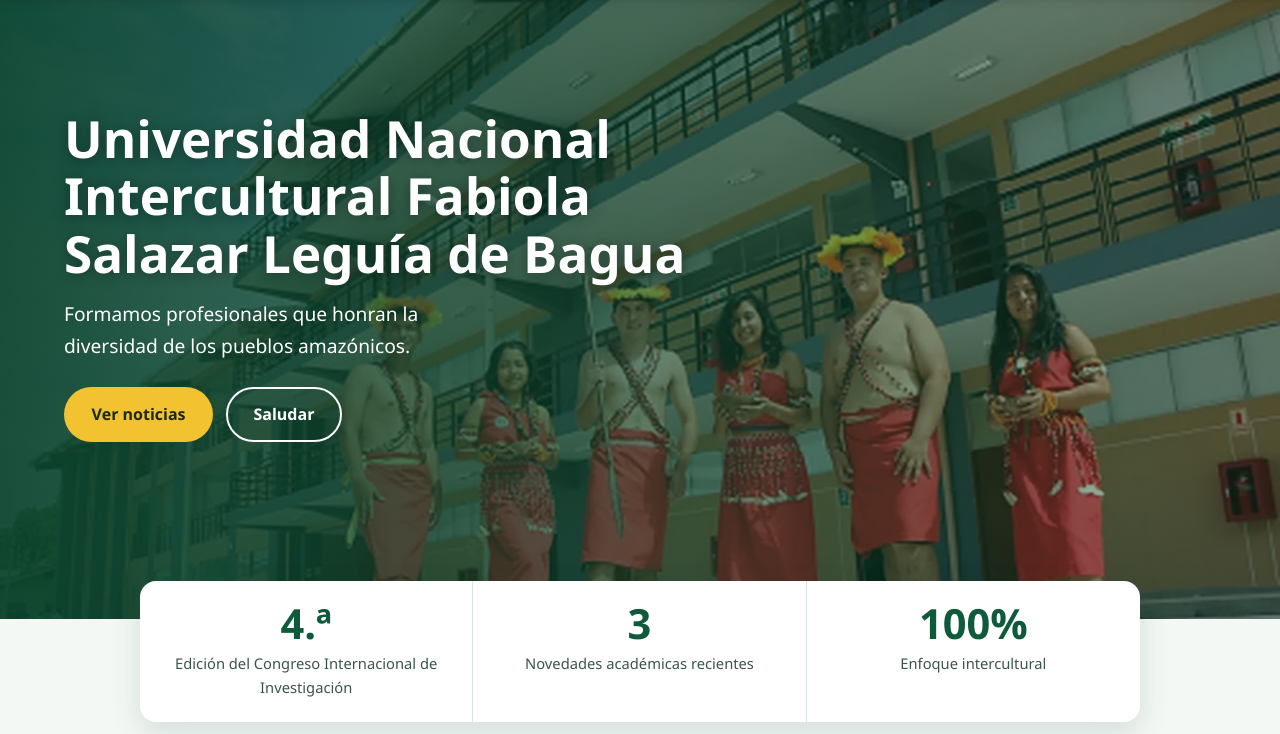
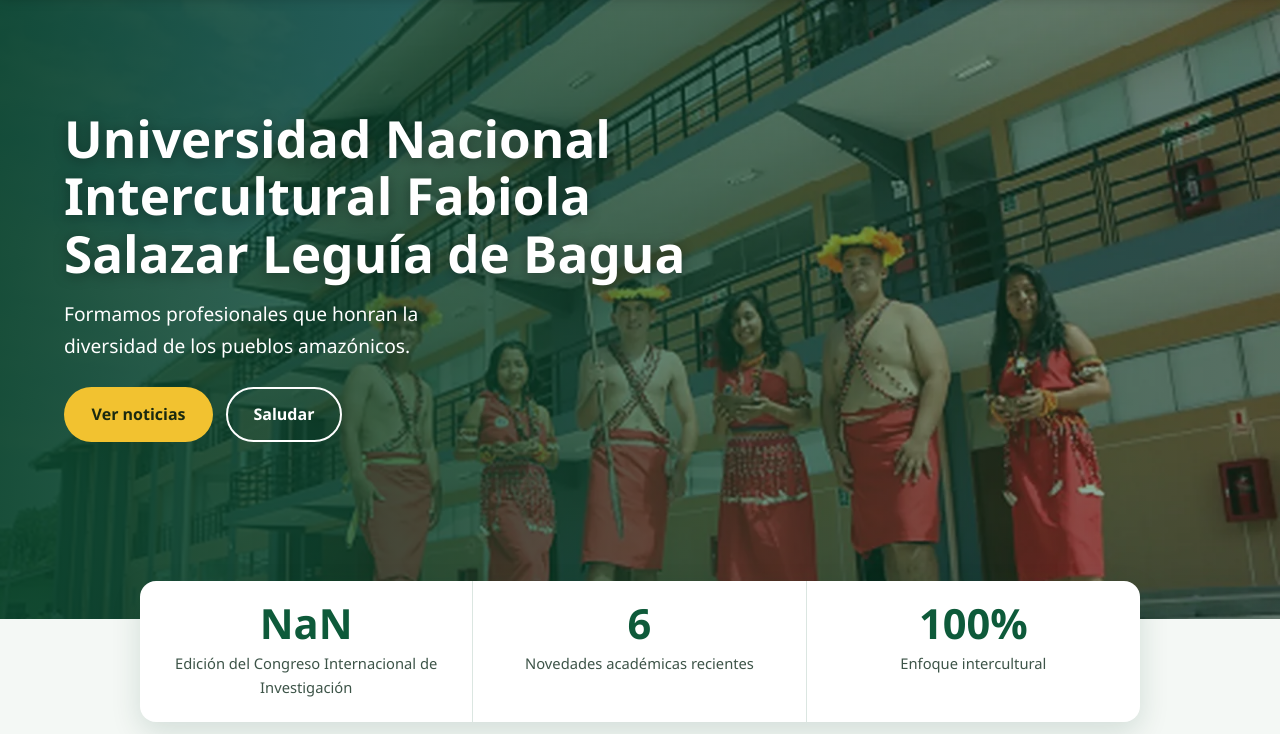
Before and after one commit to juanhuaycamacarihuasairo-arch/MI-SITIO-WEB, a plain HTML site: page index.html in a window 1280 px wide. Shown: the part 66-800 px from the top of the page. Drawn offline with Linux system fonts and the light colour scheme.

Commit message:
Update metadata values in index.html

```diff
--- a/index.html
+++ b/index.html
@@ -48,8 +48,8 @@
 
     <main id="contenido">
         <section class="cifras" aria-label="Datos de la universidad">
-            <div><strong data-meta="4" data-sufijo=".ª">IV</strong><span>Edición del Congreso Internacional de Investigación</span></div>
-            <div><strong data-meta="3">6</strong><span>Novedades académicas recientes</span></div>
+            <div><strong data-meta="IV" data-sufijo=>IV</strong><span>Edición del Congreso Internacional de Investigación</span></div>
+            <div><strong data-meta="6">6</strong><span>Novedades académicas recientes</span></div>
             <div><strong data-meta="100" data-sufijo="%">100%</strong><span>Enfoque intercultural</span></div>
         </section>
 
```
